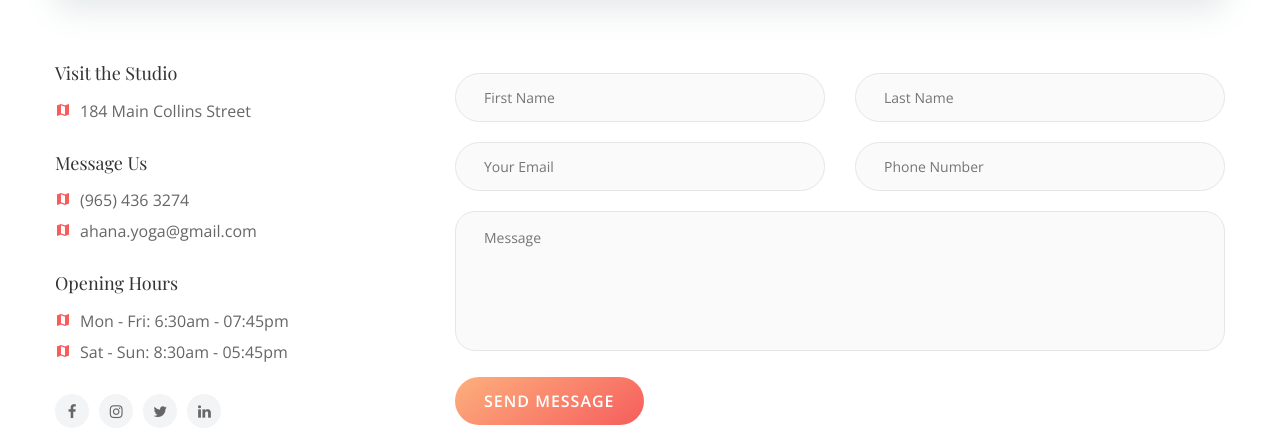
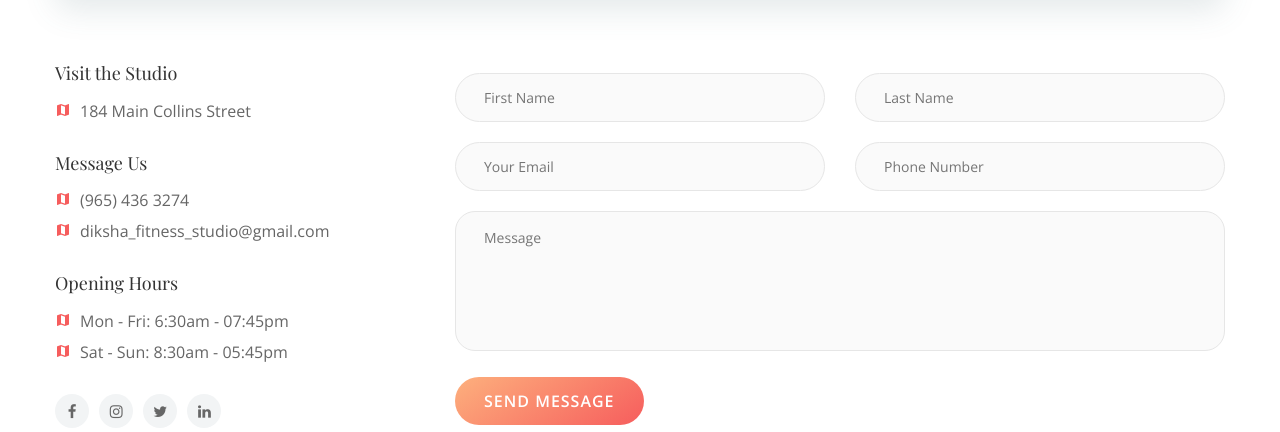
Before and after one commit to prathameshkhade/dikshas-fitness-studio, a Django app: page /contact/ in a window 1280 px wide. Shown: the part 1140-1572 px from the top of the page. Run offline with Django 4.2, Linux system fonts and the light colour scheme; some libraries are stand-ins or nearby versions; some web fonts are replaced.

Commit message:
Replaced ahana.yoga to diksha_fitness_studio

```diff
--- a/TODO.txt
+++ b/TODO.txt
@@ -1,2 +1,3 @@
 change content on home.html
 chane img aspect-ration option in gallary section in footer.html
+    CSS : {style="aspect-ratio: 3/2;  mix-blend-mode: color-burn; object-fit: contain;"}
--- a/src/templates/contact.html
+++ b/src/templates/contact.html
@@ -21,7 +21,7 @@
                         <img src="{% static 'img/infor/1.jpg' %}" alt="">
                         <div class="insta-hover">
                             <i class="fa fa-instagram"></i>
-                            <p>ahana.yoga</p>
+                            <p>diksha_fitness_studio</p>
                         </div>
                     </div>
                 </div>
@@ -30,7 +30,7 @@
                         <img src="{% static 'img/infor/2.jpg' %}" alt="">
                         <div class="insta-hover">
                             <i class="fa fa-instagram"></i>
-                            <p>ahana.yoga</p>
+                            <p>diksha_fitness_studio</p>
                         </div>
                     </div>
                 </div>
@@ -39,7 +39,7 @@
                         <img src="{% static 'img/infor/3.jpg' %}" alt="">
                         <div class="insta-hover">
                             <i class="fa fa-instagram"></i>
-                            <p>ahana.yoga</p>
+                            <p>diksha_fitness_studio</p>
                         </div>
                     </div>
                 </div>
@@ -48,7 +48,7 @@
                         <img src="{% static 'img/infor/4.jpg' %}" alt="">
                         <div class="insta-hover">
                             <i class="fa fa-instagram"></i>
-                            <p>ahana.yoga</p>
+                            <p>diksha_fitness_studio</p>
                         </div>
                     </div>
                 </div>
@@ -57,7 +57,7 @@
                         <img src="{% static 'img/infor/5.jpg' %}" alt="">
                         <div class="insta-hover">
                             <i class="fa fa-instagram"></i>
-                            <p>ahana.yoga</p>
+                            <p>diksha_fitness_studio</p>
                         </div>
                     </div>
                 </div>
@@ -66,7 +66,7 @@
                         <img src="{% static 'img/infor/6.jpg' %}" alt="">
                         <div class="insta-hover">
                             <i class="fa fa-instagram"></i>
-                            <p>ahana.yoga</p>
+                            <p>diksha_fitness_studio</p>
                         </div>
                     </div>
                 </div>
@@ -117,7 +117,7 @@
                     <h3>Message Us</h3>
                     <ul>
                         <li><i class="material-icons">map</i>(965) 436 3274</li>
-                        <li><i class="material-icons">map</i>ahana.yoga@gmail.com</li>
+                        <li><i class="material-icons">map</i>diksha_fitness_studio@gmail.com</li>
                     </ul>
                 </div>
                 <div class="con-info">
--- a/src/templates/footer.html
+++ b/src/templates/footer.html
@@ -7,42 +7,42 @@
             <img src="{% static 'img/gallery/1.jpg' %}" alt="">
             <div class="gs-hover">
                 <i class="fa fa-instagram"></i>
-                <p>ahana.yoga</p>
+                <p>diksha_fitness_studio</p>
             </div>
         </div>
         <div class="gs-item">
             <img src="{% static 'img/gallery/2.jpg' %}" alt="">
             <div class="gs-hover">
                 <i class="fa fa-instagram"></i>
-                <p>ahana.yoga</p>
+                <p>diksha_fitness_studio</p>
             </div>
         </div>
         <div class="gs-item">
             <img src="{% static 'img/gallery/3.jpg' %}" alt="">
             <div class="gs-hover">
                 <i class="fa fa-instagram"></i>
-                <p>ahana.yoga</p>
+                <p>diksha_fitness_studio</p>
             </div>
         </div>
         <div class="gs-item">
             <img src="{% static 'img/gallery/4.jpg' %}" alt="">
             <div class="gs-hover">
                 <i class="fa fa-instagram"></i>
-                <p>ahana.yoga</p>
+                <p>diksha_fitness_studio</p>
             </div>
         </div>
         <div class="gs-item">
             <img src="{% static 'img/gallery/5.jpg' %}" alt="">
             <div class="gs-hover">
                 <i class="fa fa-instagram"></i>
-                <p>ahana.yoga</p>
+                <p>diksha_fitness_studio</p>
             </div>
         </div>
         <div class="gs-item">
             <img src="{% static 'img/gallery/6.jpg' %}" alt="">
             <div class="gs-hover">
                 <i class="fa fa-instagram"></i>
-                <p>ahana.yoga</p>
+                <p>diksha_fitness_studio</p>
             </div>
         </div>
     </div>
```
Also changed, not shown: src/templates/about.html (+6 -6 lines), src/templates/home.html (+6 -6 lines).
